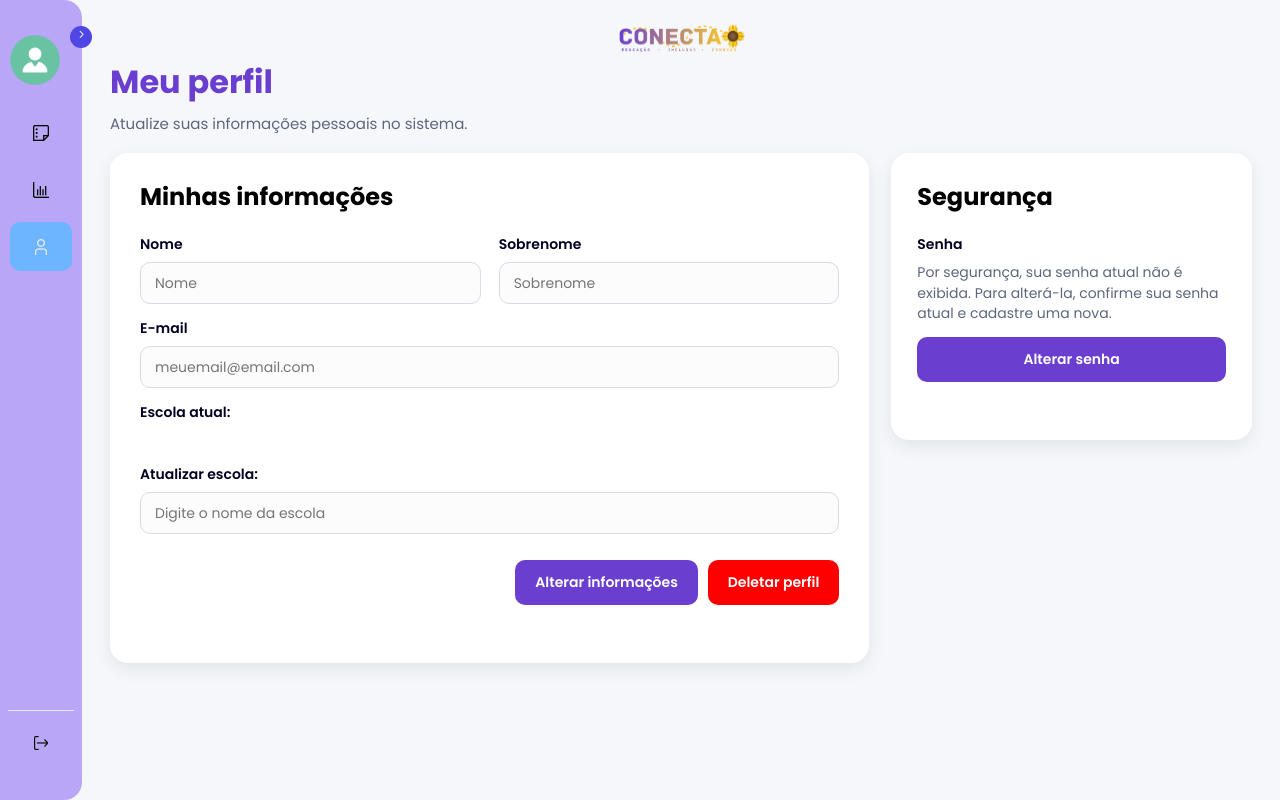
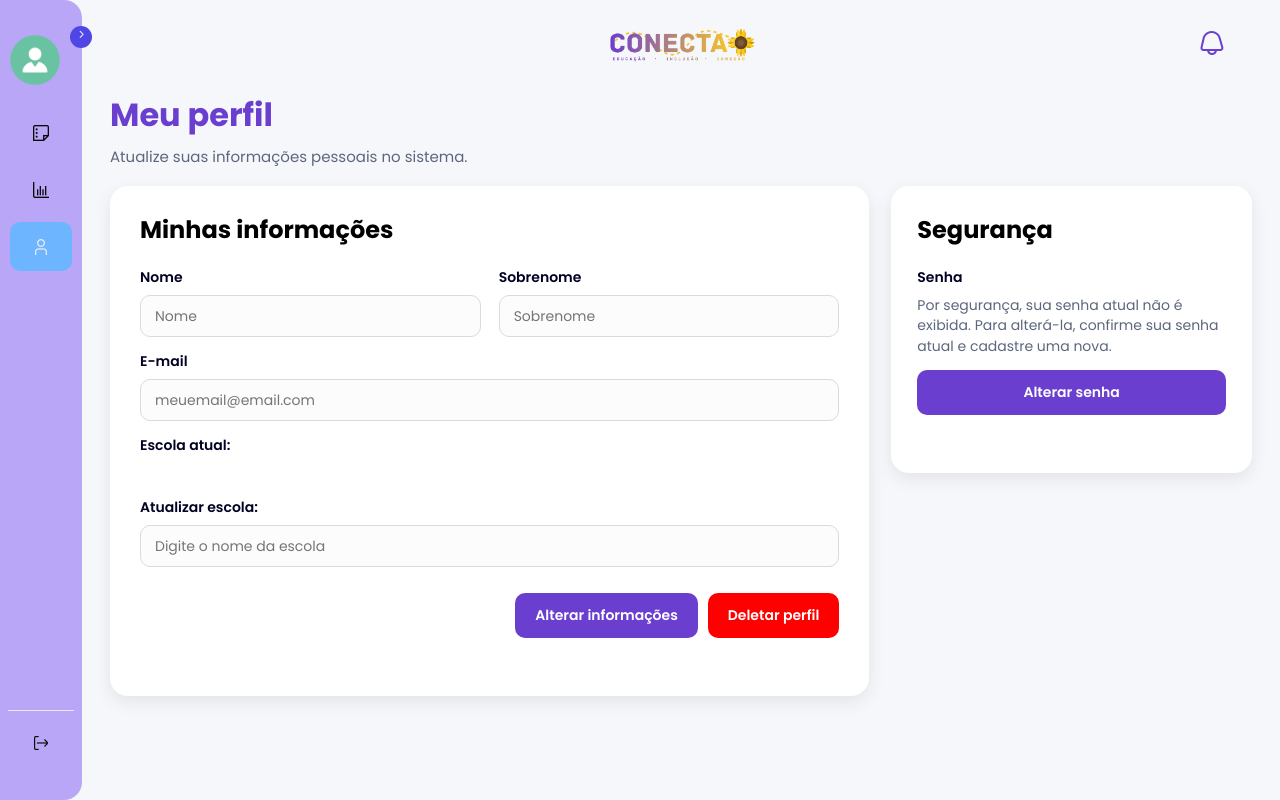
Before and after one commit to jardim-ana/Incluime, a website: page public/perfil-aluno.html in a window 1280 px wide. Drawn offline with nearby package versions, Linux system fonts and the light colour scheme.

Commit message:
adição: icone de notificação

```diff
--- a/public/css/perfil-aluno.css
+++ b/public/css/perfil-aluno.css
@@ -198,8 +198,9 @@ body {
 .area-perfil {
     flex: 1;
     min-height: 100vh;
+    width: 100%;
     background-color: var(--fundo);
-    padding: 24px 28px 24px 110px;
+    padding: 1px 28px 24px 110px;
     display: flex;
     flex-direction: column;
     align-items: center;
@@ -207,7 +208,7 @@ body {
 
 .area-perfil > img {
     width: 130px;
-    margin-bottom: 4px;
+    margin-bottom: 1px;
 }
 
 .cabecalho-perfil {
@@ -442,6 +443,51 @@ body {
 }
 
 
+.topo-perfil {
+    width: 100%;
+    position: relative;
+    display: flex;
+    align-items: center;
+    justify-content: flex-end;
+    min-height: 90px;
+}
+
+.logo-conecta {
+    width: 150px;
+
+    position: absolute;
+    left: 50%;
+    transform: translateX(-50%);
+}
+
+.notificacao-container {
+    position: relative;
+    display: flex;
+    align-items: center;
+    margin-right: 20px;
+}
+
+.botao-notificacao {
+    background: none;
+    border: none;
+    cursor: pointer;
+    font-size: 24px;
+    color: var(--roxo-forte);
+    padding: 8px;
+
+    display: flex;
+    align-items: center;
+    justify-content: center;
+
+    transition: transform 0.2s, color 0.2s;
+}
+
+.botao-notificacao:hover {
+    color: #ffb800;
+    transform: scale(1.05);
+}
+
+
 
 @media (max-width: 960px) {
 
--- a/public/perfil-aluno.html
+++ b/public/perfil-aluno.html
@@ -60,8 +60,22 @@
         </div>
     </nav>
 
-    <main class="area-perfil">
-        <img src="assets/imgs/conecta_logo_transparente.png" alt="" width="150px">
+ <main class="area-perfil">
+
+             <div class="topo-perfil">
+        <img
+            src="assets/imgs/conecta_logo_transparente.png"
+            alt="Logo Conecta+"
+            class="logo-conecta"
+        >
+
+        <div class="notificacao-container">
+            <button id="btnNotificacao" class="botao-notificacao">
+                <i class="fi fi-rs-bell"></i>
+            </button>
+        </div>
+    </div>
+
 
         <section class="cabecalho-perfil">
             <h1>Meu perfil</h1>
```
Also changed, not shown: 4 other files.
